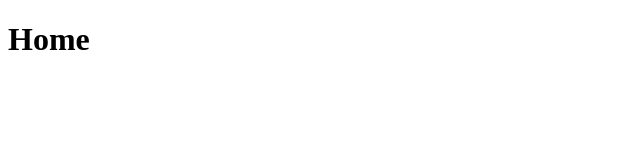
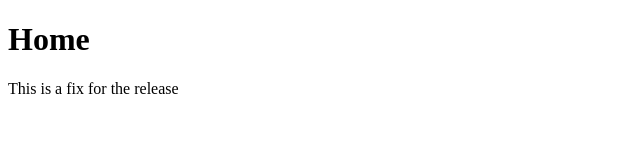
Before and after one commit to SELAM1999/-GitFlowWorkflow-, a plain HTML site: page index.html in a window 1280 px wide. Shown: the whole page, without its empty margins (0-640 px from the left). Drawn offline with Linux system fonts and the light colour scheme.

Commit message:
fix bug found in release

```diff
--- a/index.html
+++ b/index.html
@@ -9,3 +9,4 @@
     <h1>Home</h1>
 </body>
 </html>
+This is a fix for the release
```
